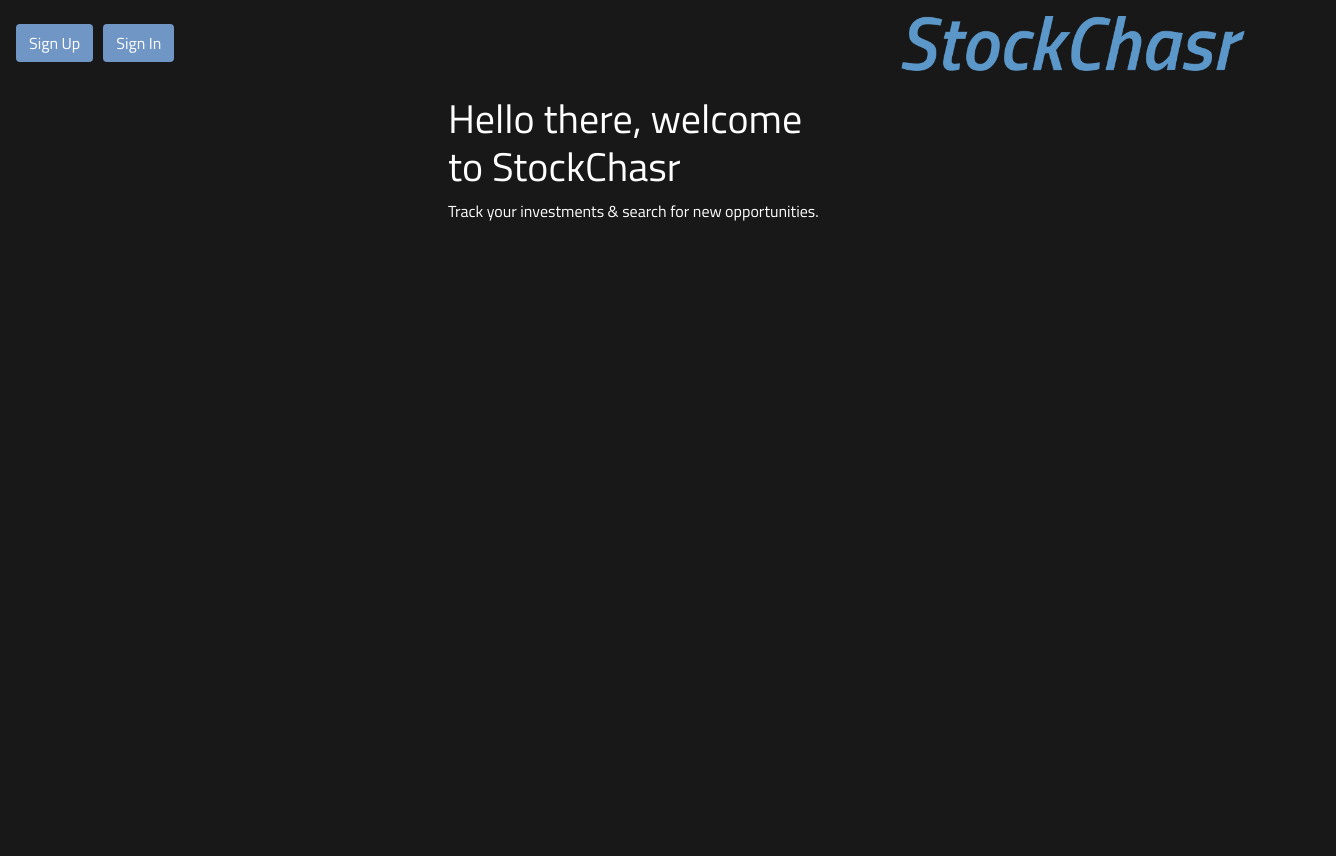
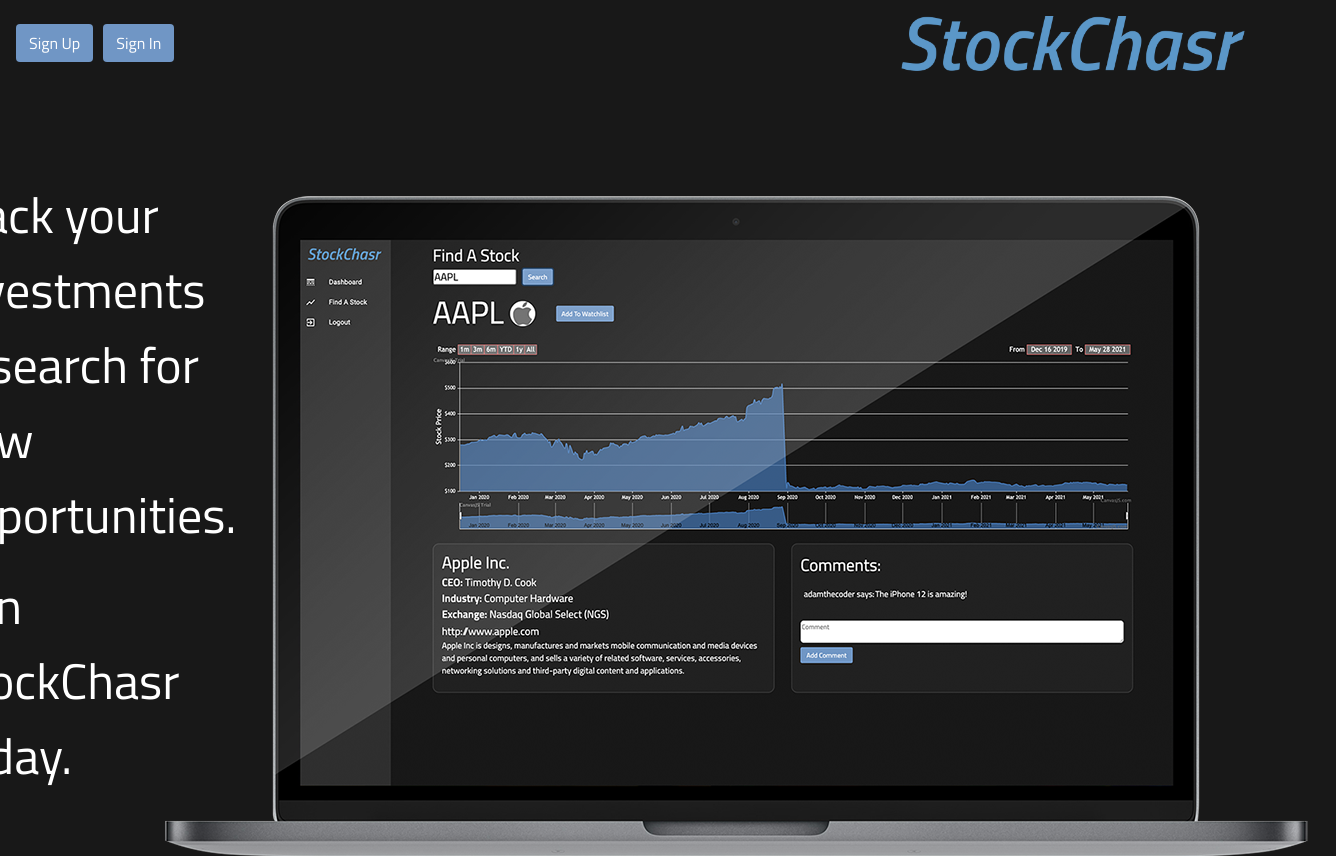
Before and after one commit to adamalcantara/stockchasr, a React (Create React App) app in the folder client/: page / in a window 1280 px wide. Shown: the top 856 px of the page, 1336 px wide, since content can reach past the window. Before the commit the page ends 800 px from the top, so only its background shows below. Built offline with nearby package versions, Linux system fonts and the light colour scheme; no server answers.

Commit message:
Styled landing page

```diff
--- a/client/src/components/Land/index.js
+++ b/client/src/components/Land/index.js
@@ -1,6 +1,8 @@
 import React, { useState, useEffect } from 'react'
+import macbook from "./homeimg.png"
 import News from '../FindStock/News'
 import API from '../../utils/API'
+import "./style.css"
 
 const Land = () => {
     // const news = [];
@@ -22,10 +24,13 @@
     // useEffect(() => getNewsLand())
     return (
         <div>
-            <h1>Hello there, welcome to StockChasr</h1>
-            <p>Track your investments & search for new opportunities.</p>
-            {/* <h2>{news.title}</h2> */}
-            {/* <News news={news}/> */}
+            <div id="landpgcontent">
+                <div id="text">
+                <p>Track your investments & search for new opportunities.</p>
+                <p>Join StockChasr today.</p>
+                </div>
+                <img src={macbook} alt="macbook with screenshot" id="macbook"></img>
+            </div>
         </div>
     )
 }
--- /dev/null
+++ b/client/src/components/Land/style.css
@@ -0,0 +1,17 @@
+#landpgcontent {
+    margin-top: 50px;
+    display: flex;
+    flex-direction: row;
+    justify-content: center;
+}
+
+#text {
+    flex-direction: column;
+    font-size: 50px;
+    width: 30%;
+    margin-top: 40px;
+}
+
+#macbook {
+    margin-left: -100px;
+}
--- a/client/src/components/Login/style.css
+++ b/client/src/components/Login/style.css
@@ -1,5 +1,5 @@
 .pageContainer {
-    width: 30%;
+    width: 100%;
     margin-left: auto;
     margin-right: auto;
 }
--- a/client/src/pages/HomePage/index.js
+++ b/client/src/pages/HomePage/index.js
@@ -11,7 +11,7 @@
         <div>
             <Nav />
             <Router>
-                <div className="pageContainer">
+                <div className="homepageContainer">
                     <Switch>
                         <Route exact path="/">
                             <Land />
--- a/client/src/pages/HomePage/style.css
+++ b/client/src/pages/HomePage/style.css
@@ -0,0 +1,3 @@
+.homepageContainer {
+    width: 100%;
+}
```
Also changed, not shown: client/src/components/Land/homeimg.png (added).
